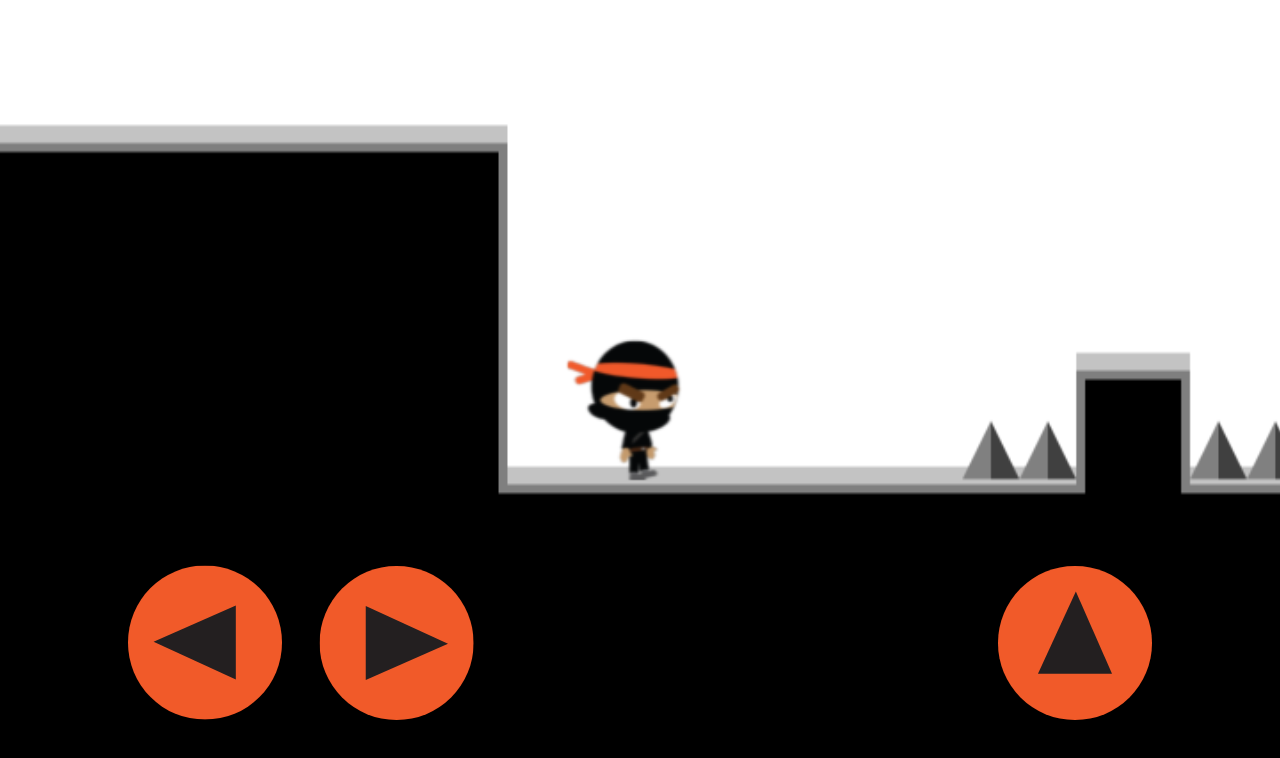
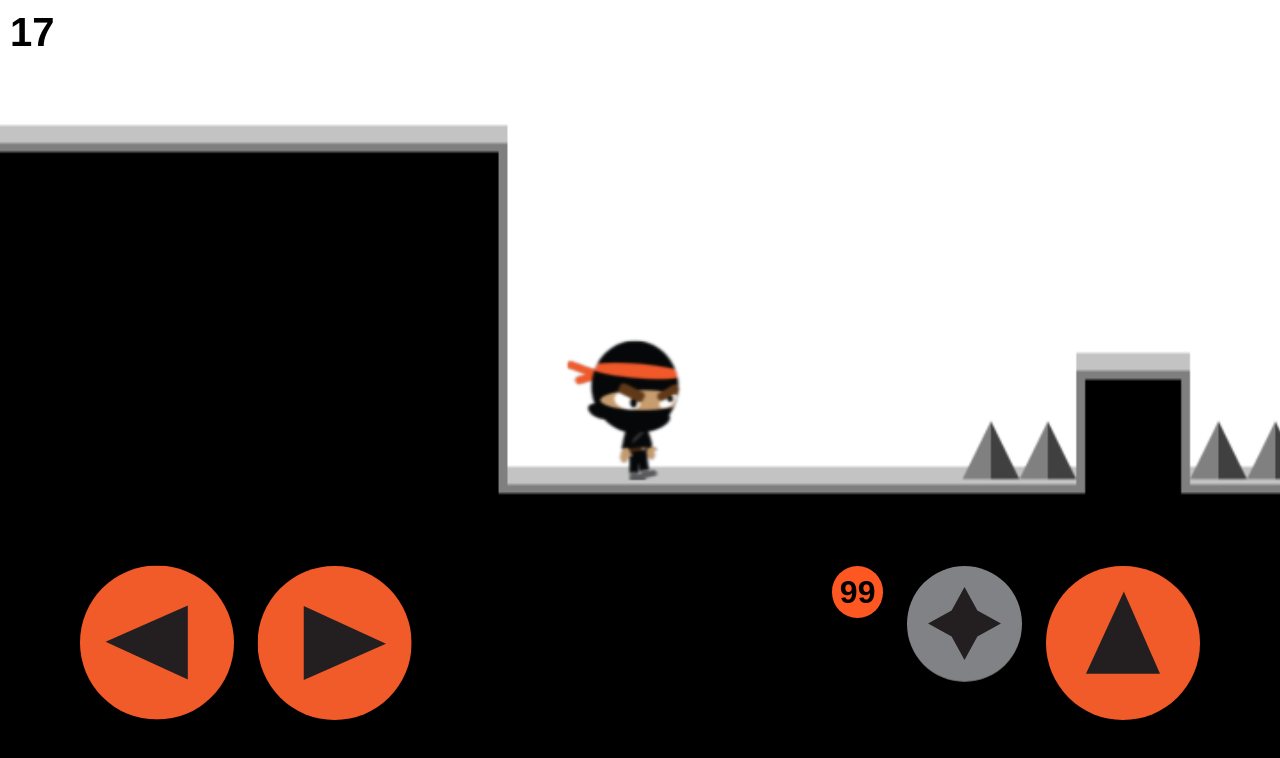
Before and after one commit to Exjoy23/EasyPlatformerGame, a website built with webpack: page src/index.html in a window 1280 px wide. Shown: the top 758 px of the page. Built offline with nearby package versions, Linux system fonts and the light colour scheme; animation ran at ten frames a second.

Commit message:
add shurikens button

```diff
--- a/src/css/style.css
+++ b/src/css/style.css
@@ -1,12 +1,34 @@
+*,
+*::before,
+*::after {
+  box-sizing: border-box;
+}
+
 .page__body {
   margin: 0;
   overflow: hidden;
+
+  font-family: Arial, Helvetica, sans-serif;
 
   background-color: #000000;
 
   user-select: none;
 
   touch-action: none;
+}
+
+.control-buttons {
+  position: absolute;
+  right: 0;
+  bottom: 0;
+  left: 0;
+
+  display: grid;
+  padding: 10vh;
+
+  column-gap: 3vh;
+
+  grid-template-columns: min-content min-content 1fr min-content min-content;
 }
 
 .fps {
@@ -21,9 +43,6 @@
 }
 
 .button {
-  position: absolute;
-  bottom: 10vh;
-
   width: 12vw;
   height: 12vw;
 
@@ -49,6 +68,34 @@
   transform: rotate(90deg);
 }
 
+.button--shuriken {
+  width: 9vw;
+  height: 9vw;
+
+  background-color: #666666;
+  background-image: url(../assets/images/shuriken_button.svg);
+}
+
+.shurikens {
+  display: flex;
+  flex-direction: column;
+  justify-content: center;
+  width: 4vw;
+  height: 4vw;
+
+  text-align: center;
+
+  background-color: #ff5722;
+  border-radius: 50%;
+
+  justify-self: end;
+}
+
+.shurikens__count {
+  font-weight: 700;
+  font-size: 2.5vw;
+}
+
 @media (min-width: 1400px) {
   .control-buttons {
     display: none;
--- a/src/index.html
+++ b/src/index.html
@@ -14,6 +14,8 @@
   <div class="control-buttons">
     <div class="button button--left"></div>
     <div class="button button--right"></div>
+    <div class="shurikens"><div class="shurikens__count"></div></div>
+    <div class="button button--shuriken"></div>
     <div class="button button--up"></div>
   </div>
   <div class="fps"></div>
--- a/src/objects/player.js
+++ b/src/objects/player.js
@@ -51,10 +51,12 @@ export default class Player {
     this.buttonJump = document.querySelector('.button--up');
     this.buttonMoveLeft = document.querySelector('.button--left');
     this.buttonMoveRight = document.querySelector('.button--right');
+    this.buttonShuriken = document.querySelector('.button--shuriken');
 
     this.jump = false;
     this.moveLeft = false;
     this.moveRight = false;
+    this.shurikenThrow = false;
 
     this.buttonJump.addEventListener('touchstart', () => {
       this.jump = true;
@@ -80,12 +82,20 @@ export default class Player {
       this.moveRight = false;
     });
 
+    this.buttonShuriken.addEventListener('touchstart', () => {
+      this.shurikenThrow = true;
+    });
+
+    this.buttonShuriken.addEventListener('touchend', () => {
+      this.shurikenThrow = false;
+    });
+
     this.moveSpeed = 192;
     this.jumpHeight = 576;
 
     this.direction = 1;
     this.letThrow = true;
-    this.shurikenCount = 10;
+    this.shurikenCount = 99;
 
     camera.startFollow(this.sprite);
   }
@@ -99,17 +109,13 @@ export default class Player {
       if (sprite.body.onFloor()) {
         sprite.play('walk', true);
       }
-    } else if (keys.right.isDown || this.moveRight) {
+    }
+
+    if (keys.right.isDown || this.moveRight) {
       sprite.setVelocityX(this.moveSpeed);
 
       if (sprite.body.onFloor()) {
         sprite.play('walk', true);
-      }
-    } else {
-      sprite.setVelocityX(0);
-
-      if (sprite.body.onFloor()) {
-        sprite.play('idle', true);
       }
     }
 
@@ -119,16 +125,40 @@ export default class Player {
       sprite.play('jump', true);
     }
 
+    if (
+      !(
+        keys.left.isDown ||
+        keys.right.isDown ||
+        keys.up.isDown ||
+        this.moveLeft ||
+        this.moveRight ||
+        this.jump
+      )
+    ) {
+      sprite.setVelocityX(0);
+
+      if (sprite.body.onFloor() && !(keys.space.isDown || this.shurikenThrow)) {
+        sprite.play('idle', true);
+      }
+    }
+
     if (sprite.body.velocity.x > 0) {
       sprite.setFlipX(false);
       this.direction = 1;
-    } else if (sprite.body.velocity.x < 0) {
+    }
+
+    if (sprite.body.velocity.x < 0) {
       sprite.setFlipX(true);
       this.direction = -1;
     }
 
-    if (keys.space.isDown && this.letThrow && this.shurikenCount) {
+    if (
+      (keys.space.isDown || this.shurikenThrow) &&
+      this.letThrow &&
+      this.shurikenCount
+    ) {
       shuriken.shurikenThrow(this.direction);
+      sprite.play('walk', true);
       this.letThrow = false;
 
       if (this.shurikenCount > 0) {
@@ -136,7 +166,7 @@ export default class Player {
       }
       setTimeout(() => {
         this.letThrow = true;
-      }, 400);
+      }, 200);
     }
   }
 
@@ -162,4 +192,8 @@ export default class Player {
   shurikenIncrement() {
     this.shurikenCount++;
   }
+
+  getShurikenCount() {
+    return this.shurikenCount;
+  }
 }
--- a/src/objects/shuriken.js
+++ b/src/objects/shuriken.js
@@ -3,11 +3,12 @@ export default class Shuriken {
     this.player = player;
     this.scene = scene;
     this.platforms = platforms;
+    this.shurikens = this.scene.physics.add.group();
   }
 
   shurikenThrow(direction) {
     this.speed = 500;
-    this.shuriken = this.scene.physics.add.sprite(
+    this.shuriken = this.shurikens.create(
       this.player.x,
       this.player.y + 20,
       'shuriken',
@@ -15,7 +16,7 @@ export default class Shuriken {
     );
     this.shuriken.setVelocityX(this.speed * direction);
     this.shuriken.setVelocityY(-300);
-    this.scene.physics.add.collider(this.shuriken, this.shuriken);
+    // this.scene.physics.add.collider(this.shurikens, this.shurikens);
     this.scene.physics.add.collider(
       this.shuriken,
       this.player,
@@ -40,6 +41,6 @@ export default class Shuriken {
   shurikenStuck(shuriken) {
     shuriken.setAlpha(0.5);
     shuriken.setVelocityX(0);
-    shuriken.setVelocityY(-300);
+    // shuriken.setVelocityY(-300);
   }
 }
--- a/src/scenes/gamescene.js
+++ b/src/scenes/gamescene.js
@@ -46,11 +46,12 @@ export default class GameScene extends Phaser.Scene {
     this.spikes = new Spikes(this.player, map, this);
     this.shuriken = new Shuriken(this.player.sprite, this, platforms);
     this.fps = document.querySelector('.fps');
+    this.shurikenCount = document.querySelector('.shurikens__count');
   }
 
   update() {
-    // this.fps.textContent = this.game.loop.actualFps.toFixed(0);
-
+    this.fps.textContent = this.game.loop.actualFps.toFixed(0);
+    this.shurikenCount.textContent = this.player.getShurikenCount();
     this.player.update(this.shuriken);
   }
 }
```
Also changed, not shown: src/assets/images/shuriken_button.svg (added).
